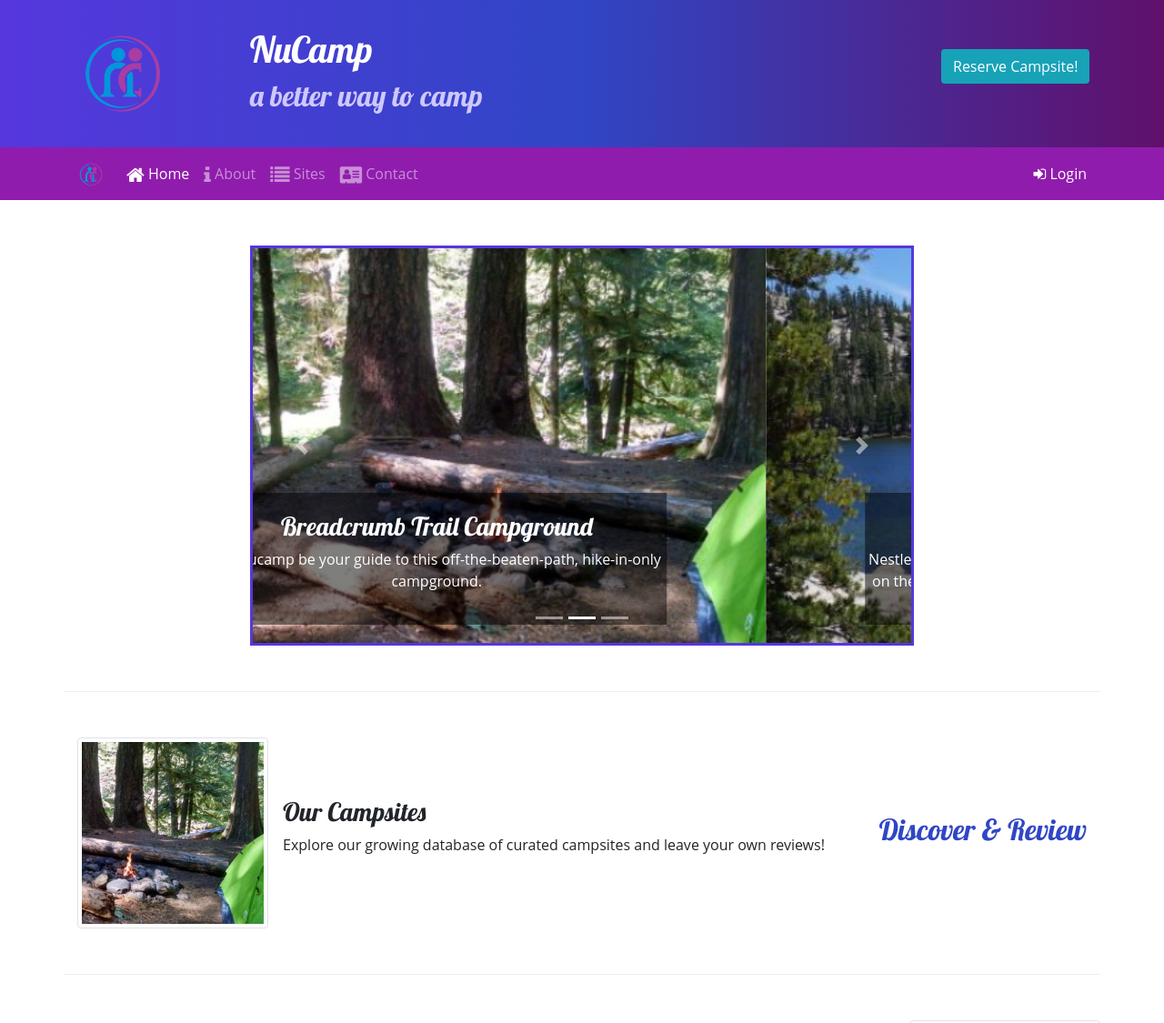
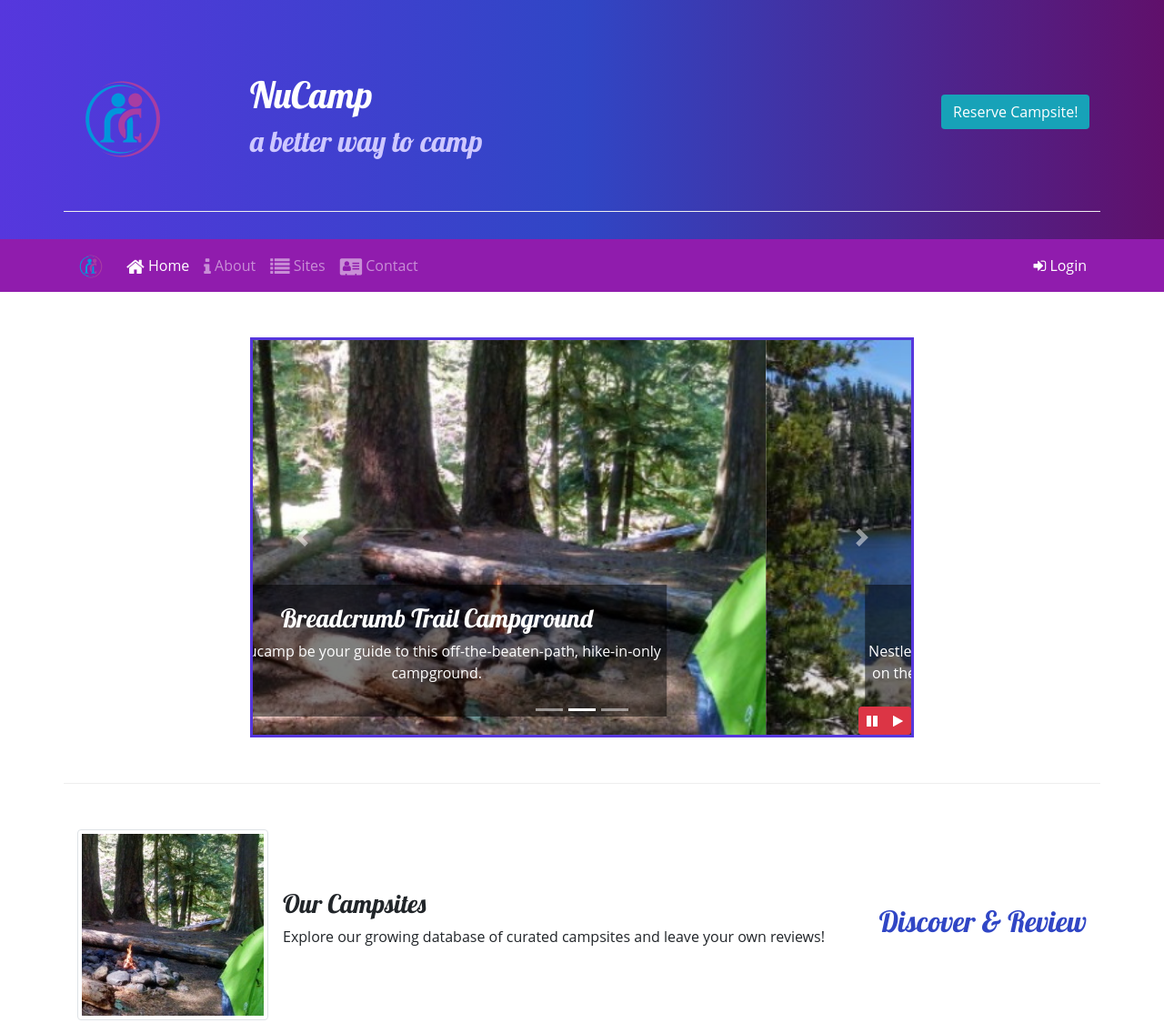
Before and after one commit to gabbycoronel/nucampsite, a website: page index.html in a window 1280 px wide. Shown: the top 1125 px of the page at 91% size. Drawn offline with nearby package versions, Linux system fonts and the light colour scheme.

Commit message:
Bootstrap/jQuery part1

```diff
--- a/css/style.css
+++ b/css/style.css
@@ -43,3 +43,9 @@ header h2 {
 .carousel {
     border: solid #5637DD;
 }
+
+#carouselButton {
+    position: absolute;
+    right: 0;
+    bottom: 0;
+}
--- a/index.html
+++ b/index.html
@@ -17,7 +17,7 @@
     <header class="jumbotron jumbotron-fluid">
 
         <div class="container">
-            <div class="row">
+            <div class="row row-content">
                 <div class="col-4 col-sm-3 col-md-2 align-self-center">
                     <img src="img/logo.png" class="img-fluid" />
                 </div>
@@ -197,6 +197,14 @@
                             <span class="carousel-control-next-icon"></span>
                             <span class="sr-only">Next</span>
                         </a>
+                        <div class="btn-group" id="carouselButton">
+                            <button class="btn btn-danger btn-sm" id="carouselPause">
+                                <i class="fa fa-pause"></i>
+                            </button>
+                            <button class="btn btn-danger btn-sm" id="carouselPlay">
+                                <i class="fa fa-play"></i>
+                            </button>
+                        </div>
                 </div>
             </div>
         </div>
@@ -247,39 +255,6 @@
                         </div>
                     </div>
                 </div>
-         </div>
-        <!-- <div class="row row-content">
-            <div class="col col-sm-6 mx-auto">
-                <div class="card">
-                    <h3 class="card-header bg-info text-white"> Reserve a Campsite</h3>
-                <div class="card-body">
-                    <form id="reserveForm">
-                        <div class="form-group row">
-                            <label for="numCampers" class="col-sm-6 col-form-label">Number of Campers</label>
-                            <select id="numCampers" name="numCampers" class="col col-xs-12 form-control">
-                                <option selected>Select...</option>
-                                <option value="1">1</option>
-                                <option value="2">2</option>
-                                <option value="3">3</option>
-                                <option value="4">4</option>
-                                <option value="5">5</option>
-                                <option value="6">6</option>
-                            </select>
-                        </div>
-                        <div class="form-group row">
-                            <label for="date" class="col-sm-6 col-form-label">Date</label>
-                            <input type="date" id="date" name="date" class="col-sm-6 col-xs-12 form-control" placeholder="mm/dd/yyyy" />
-                        </div>
-                        <div class="row">
-                            <div class="col">
-                                <button type="submit" class="btn btn-primary">Submit</button>
-                            </div>
-                        </div>
-                    </form>
-                </div>
-                </div> -->
-
-            </div>
         </div>
     </div>
 
@@ -314,6 +289,17 @@
     <script src="node_modules/popper.js/dist/umd/popper.min.js"></script>
     <script src="node_modules/bootstrap/dist/js/bootstrap.min.js"></script>
 
+    <script>
+        $(function() {
+            $(".carousel").carousel( {interval:2000 } );
+            $("#carouselPause").click(function(){
+                $(".carousel").carousel("pause");
+            });
+            $("#carouselPlay").click(function(){
+                $(.carousel).carousel("cycle");
+            });
+        });
+    </script>
 
 </body>
 
```
